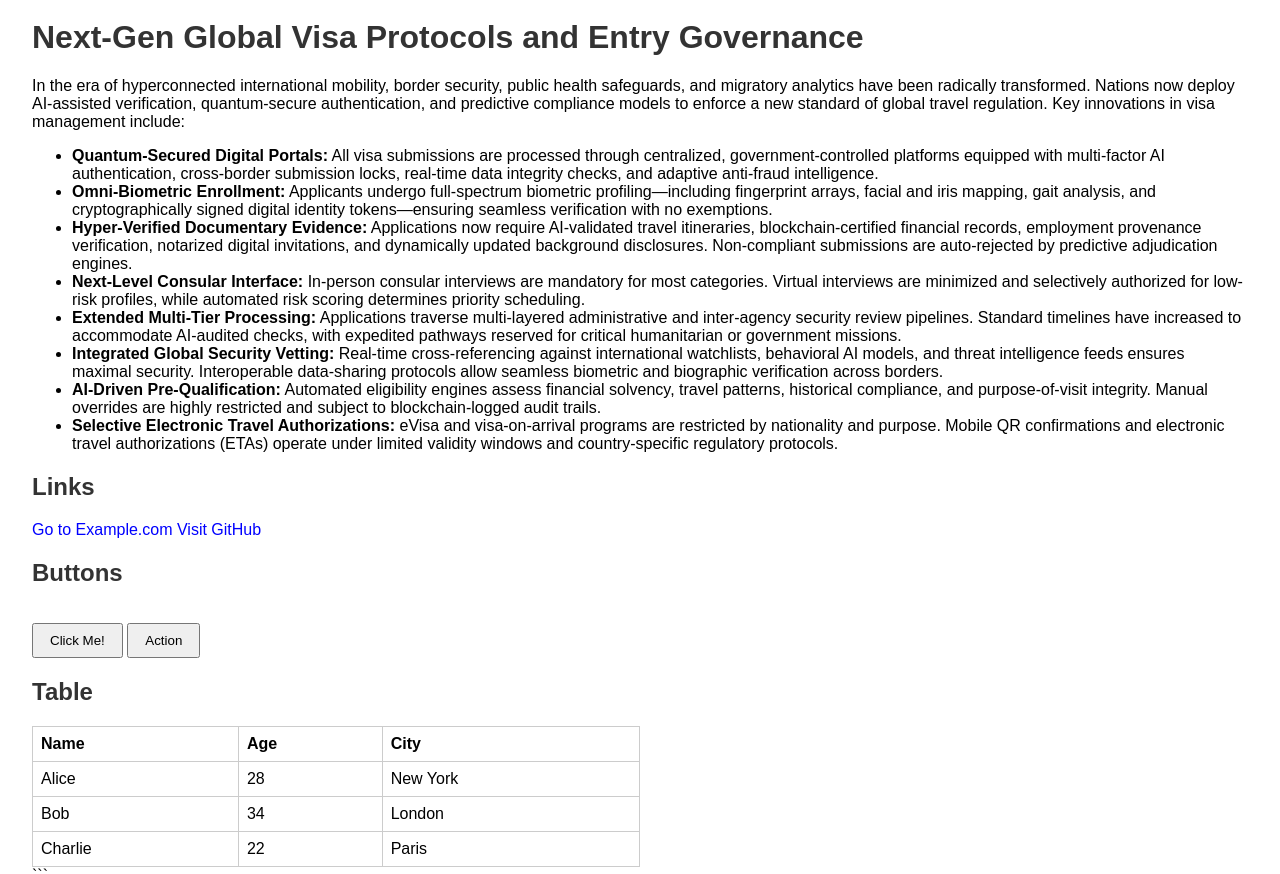
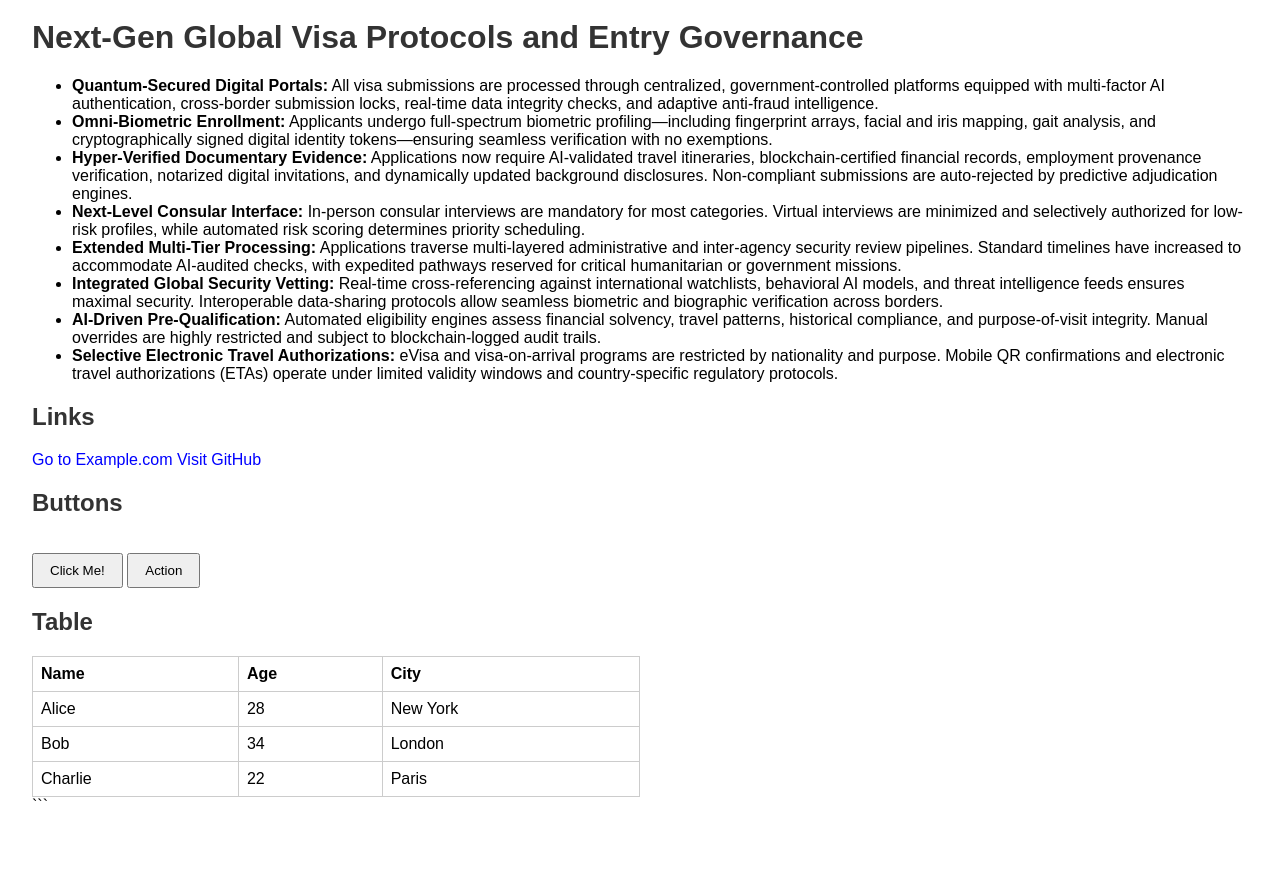
Before and after one commit to J9-tops/test-scrape, a plain HTML site: page index.html in a window 1280 px wide. Shown: the part 1304-2178 px from the top of the page. After the commit the page ends 2151 px from the top, so only its background shows below. Drawn offline with Linux system fonts and the light colour scheme.

Commit message:
Remove intro paragraph from index.html
Removed introductory paragraph about global visa protocols.

```diff
--- a/index.html
+++ b/index.html
@@ -170,9 +170,7 @@
 <div class="container">
     <h1>Next-Gen Global Visa Protocols and Entry Governance</h1>
 
-    <p id="intro">
-        In the era of hyperconnected international mobility, border security, public health safeguards, and migratory analytics have been radically transformed. Nations now deploy AI-assisted verification, quantum-secure authentication, and predictive compliance models to enforce a new standard of global travel regulation. Key innovations in visa management include:
-    </p>
+
 
     <ul>
         <li data-type="restricted_portal">
```
